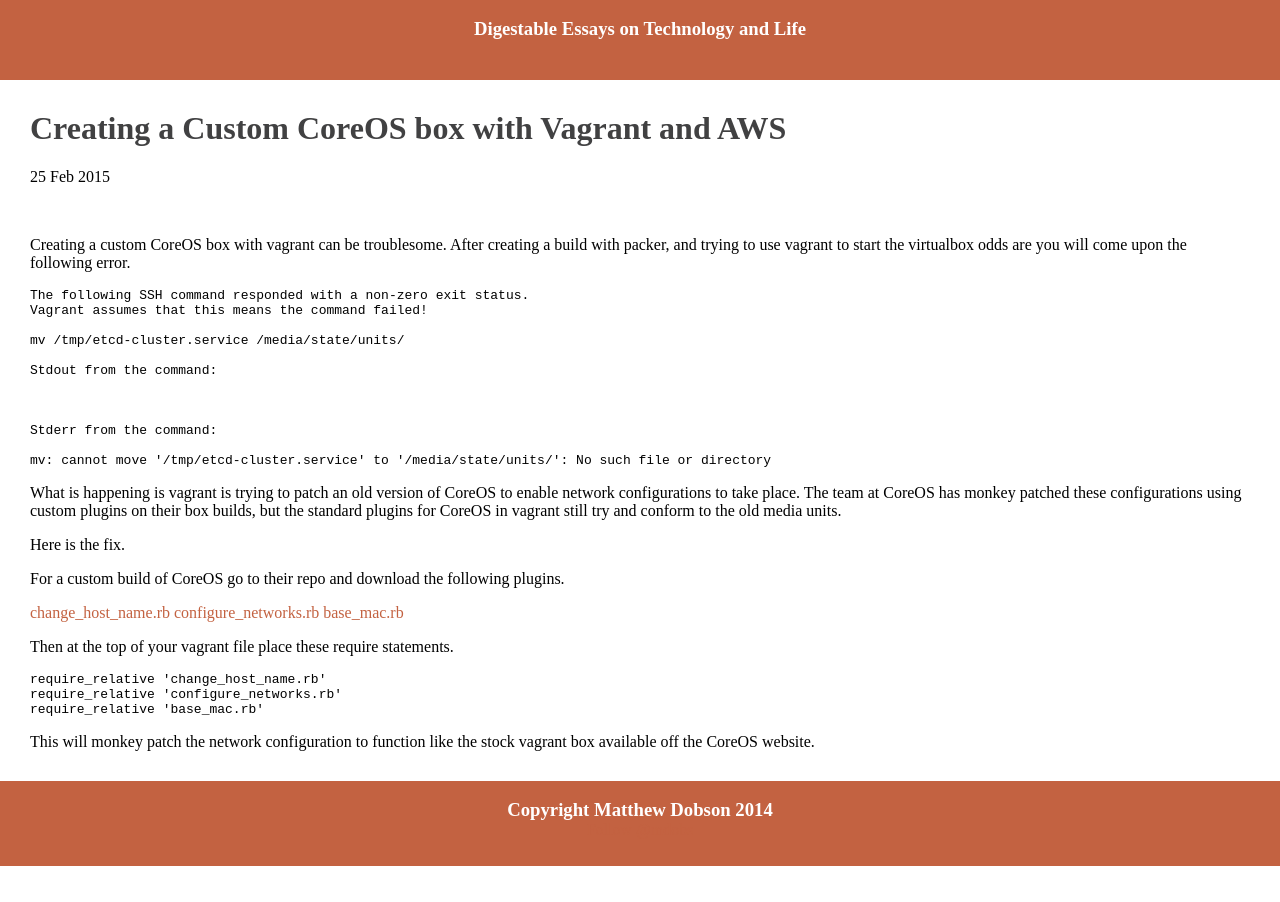
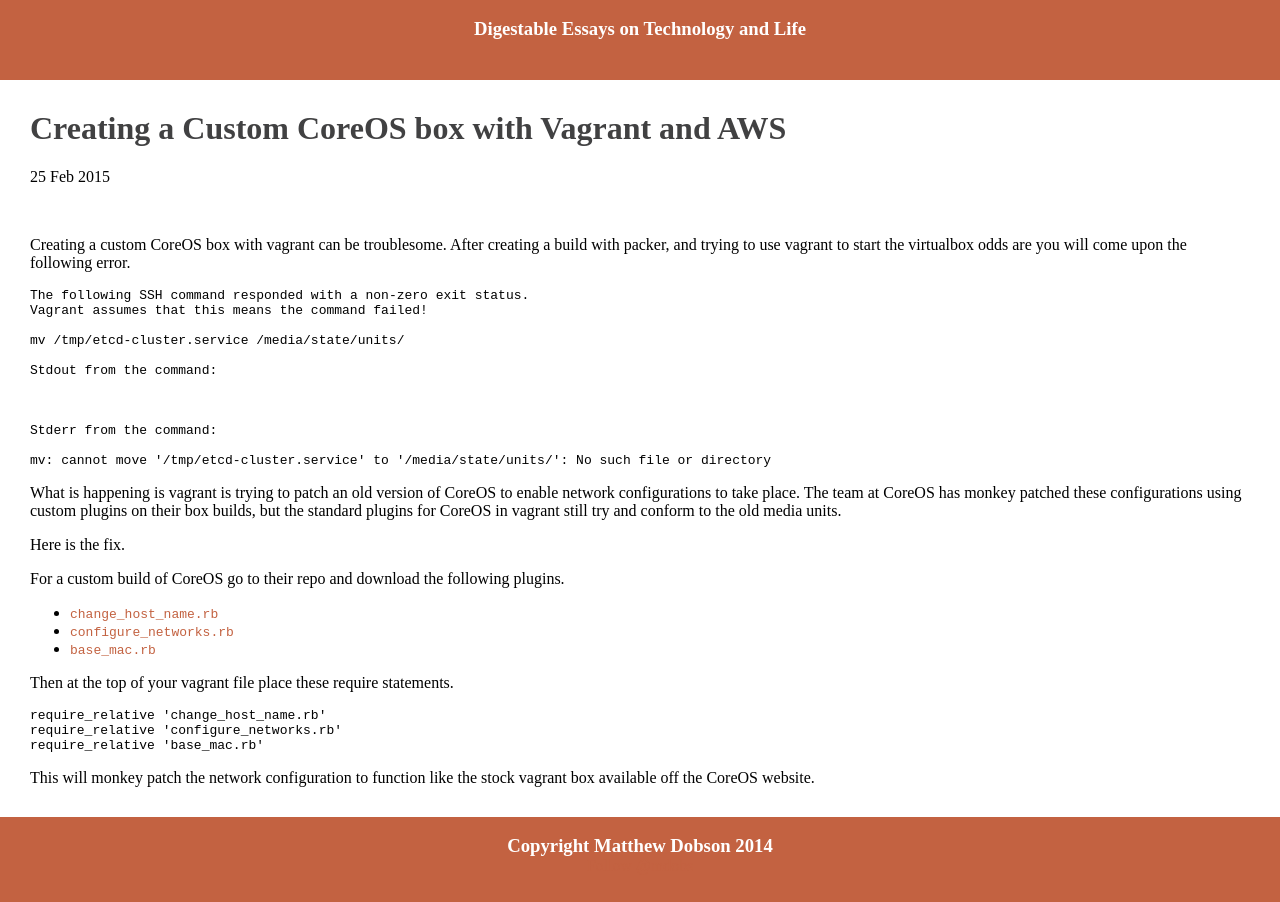
Before and after one commit to mdobson/mdobson.github.com, a Jekyll site: the page built from _posts/2015-02-25-coreos-vagrant-configuration.md, in a window 1280 px wide. Built offline with Jekyll 4.4.1, drawn with Linux system fonts in a browser that asks for light colours; nearby versions of some CDN libraries; Markdown is read by kramdown in place of the engine named in the settings; comment, search, counter and statistics services are not loaded.

Commit message:
Formatting

```diff
--- a/_posts/2015-02-25-coreos-vagrant-configuration.md
+++ b/_posts/2015-02-25-coreos-vagrant-configuration.md
@@ -26,9 +26,9 @@
 
 For a custom build of CoreOS go to their repo and download the following plugins.
 
-[change_host_name.rb](https://github.com/coreos/coreos-overlay/raw/master/coreos-base/oem-vagrant/files/box/change_host_name.rb)
-[configure_networks.rb](https://github.com/coreos/coreos-overlay/raw/master/coreos-base/oem-vagrant/files/box/configure_networks.rb)
-[base_mac.rb](https://github.com/coreos/coreos-overlay/raw/master/coreos-base/oem-vagrant/files/box/base_mac.rb)
+- [`change_host_name.rb`](https://github.com/coreos/coreos-overlay/raw/master/coreos-base/oem-vagrant/files/box/change_host_name.rb)
+- [`configure_networks.rb`](https://github.com/coreos/coreos-overlay/raw/master/coreos-base/oem-vagrant/files/box/configure_networks.rb)
+- [`base_mac.rb`](https://github.com/coreos/coreos-overlay/raw/master/coreos-base/oem-vagrant/files/box/base_mac.rb)
 
 Then at the top of your vagrant file place these require statements.
 
```
